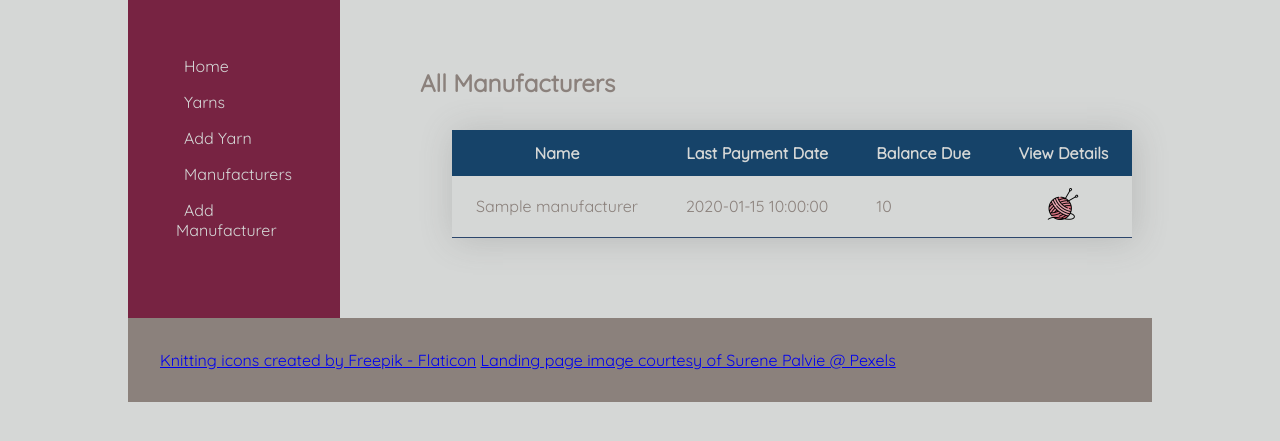
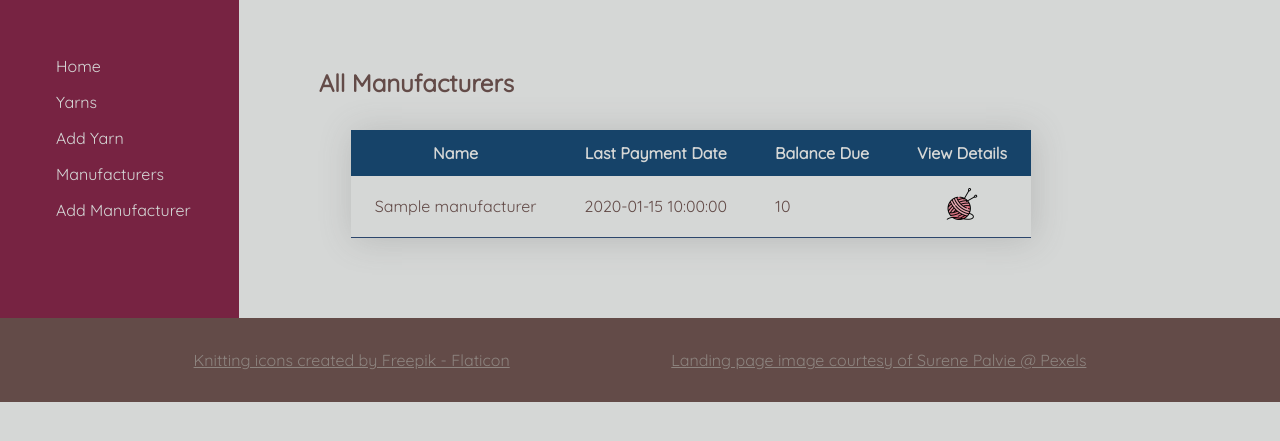
Before and after one commit to LisaS7/yarn_store, a Flask app: template templates/manufacturers/show.html in a window 1280 px wide. Shown: the top 441 px of the page. Run offline with Flask 2, Linux system fonts and the light colour scheme; the template is opened without the code that fills it: most values are stand-ins (such as "Sample title", 1, 10 or a date in 2020).

Commit message:
Footer style

```diff
--- a/static/css/style.css
+++ b/static/css/style.css
@@ -5,13 +5,13 @@
     --dark2: #3e1e27;
     --mid: #772342;
     --mid2: #164369;
-    --mid3: #8b817c;
+    --mid3: #634b48;
     --light1: #d5d7d6;
     --light2: #ace1ed;
+    --light3: #8d847f;
 }
 
 body {
-    width: 80%;
     margin: auto;
     background-color: var(--light1);
     font-family: 'Quicksand', sans-serif;
@@ -64,8 +64,14 @@ main section {
 /* -------- FOOTER -------- */
 
 footer {
+    display: flex;
+    justify-content: space-evenly;
     padding: 2rem;
     background-color: var(--mid3);
+}
+
+footer a {
+    color: var(--light3);
 }
 
 
```
